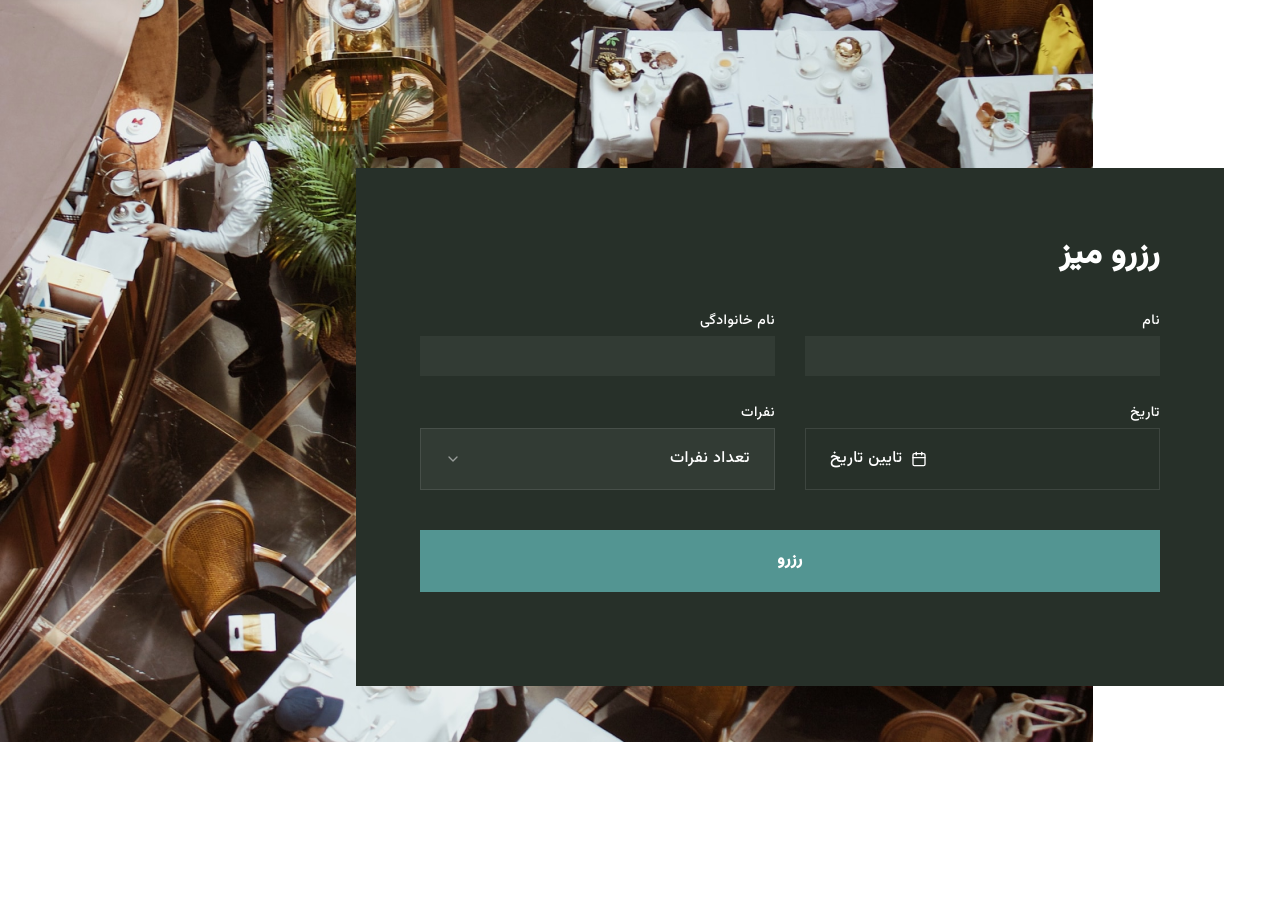
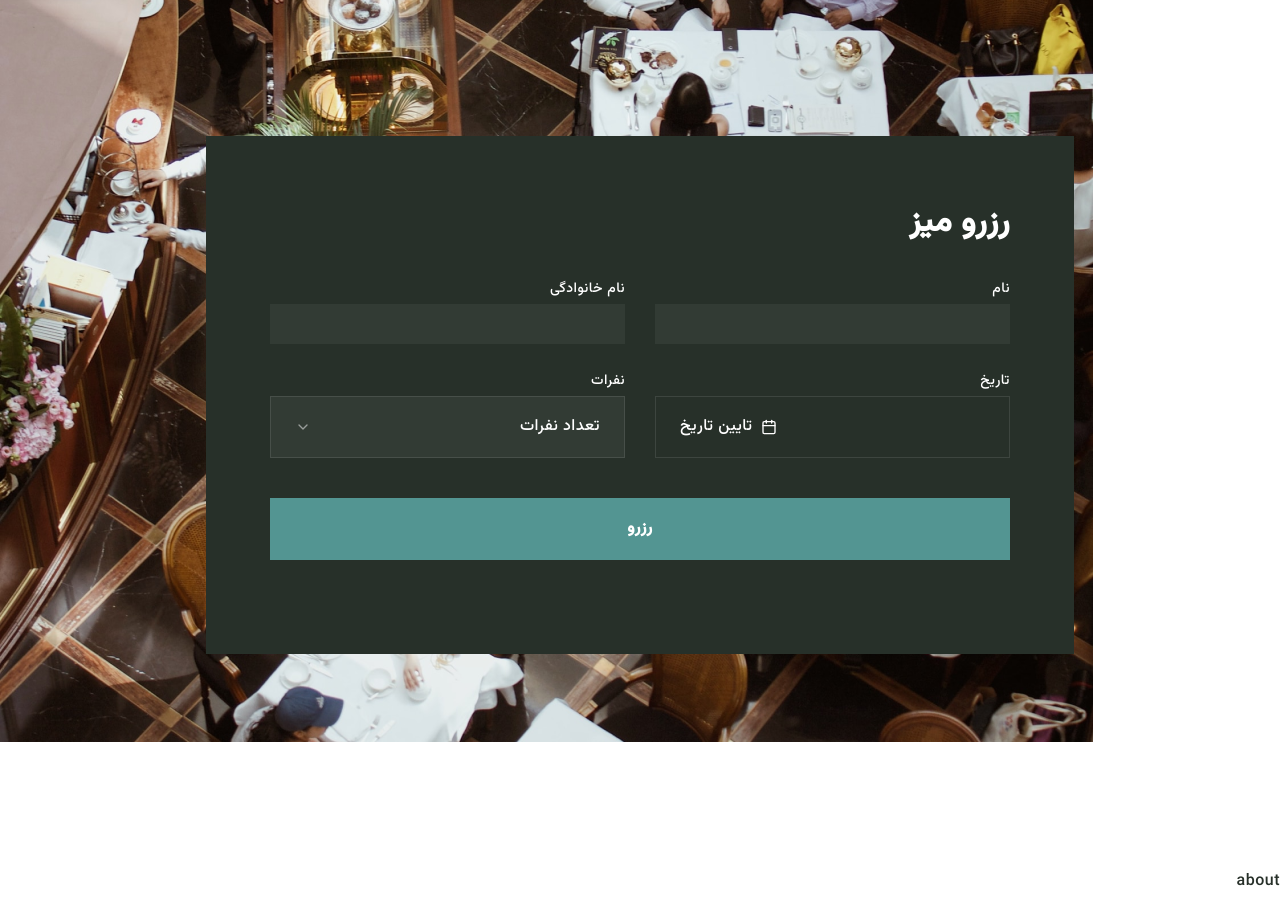
Before and after one commit to Hossein1371za/Restaurant-nextjs14-shadcn, a Next.js app: page / in a window 1280 px wide. Shown: the part 2060-2984 px from the top of the page. Built offline with nearby package versions, Linux system fonts and the light colour scheme.

Commit message:
start about section

```diff
--- a/app/page.jsx
+++ b/app/page.jsx
@@ -2,6 +2,7 @@ import Menu from "@/components/Menu";
 import Header from "../components/Header"
 import Hero from "@/components/Hero";
 import Reservation from "@/components/Reservation";
+import About from "@/components/About";
 export default function Home() {
   return (
     <main className="w-full max-w-[1440px] bg-white mx-auto overflow-hidden">
@@ -9,6 +10,7 @@ export default function Home() {
       <Hero/>
       <Menu/>
       <Reservation/>
+      <About/>
       <div className="h-[4000px]"></div>
     </main>
   );
--- /dev/null
+++ b/components/About.jsx
@@ -0,0 +1,8 @@
+
+const About = () => {
+  return (
+    <div>about</div>
+  )
+}
+
+export default About
--- a/components/Reservation.jsx
+++ b/components/Reservation.jsx
@@ -10,7 +10,7 @@ const Reservation = () => {
     initial="hidden"
     whileInView={"show"}
     viewport={{onse:false,amount:0.2}}
-      className="xl:my-32 xl:h-[1020px] xl:bg-reservation xl:bg-no-repeat xl:flex xl:flex-col xl:justify-end xl:items-start"
+      className="xl:my-32 xl:h-[1020px] xl:bg-reservation p-8 xl:bg-no-repeat xl:flex xl:flex-col xl:justify-end xl:items-start"
       id="reservation"
     >
       <motion.div
@@ -18,7 +18,7 @@ const Reservation = () => {
       initial="hidden"
       whileInView={"show"}
       viewport={{onse:false,amount:0.2}}
-      className="bg-black w-full xl:max-w-[868px] min-h-[518px] p-8 md:m-14 xl:p-16">
+      className="bg-black  w-full xl:max-w-[868px] min-h-[518px] p-8 md:m-14 md:mx-auto xl:p-16">
         <h2 className="text-white mb-9">رزرو میز</h2>
         <ReservationForm />
       </motion.div>
```
